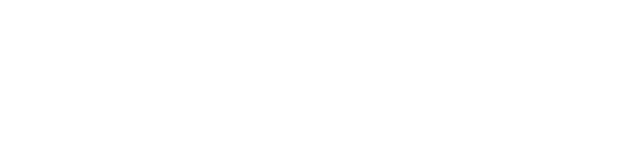
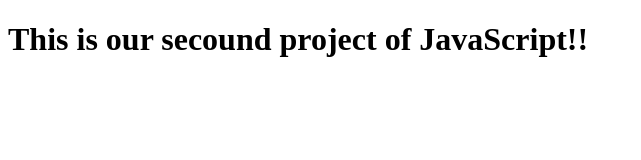
Before and after one commit to Nusrat107/W.DClass-31, a plain HTML site: page index.html in a window 1280 px wide. Shown: the whole page, without its empty margins (0-641 px from the left). Drawn offline with Linux system fonts and the light colour scheme.

Commit message:
class-31

```diff
--- a/index.html
+++ b/index.html
@@ -7,6 +7,8 @@
 </head>
 <body>
 
+    <h1>This is our secound project of JavaScript!!</h1>
+
 
 
     <script src="script.js"></script>
```
